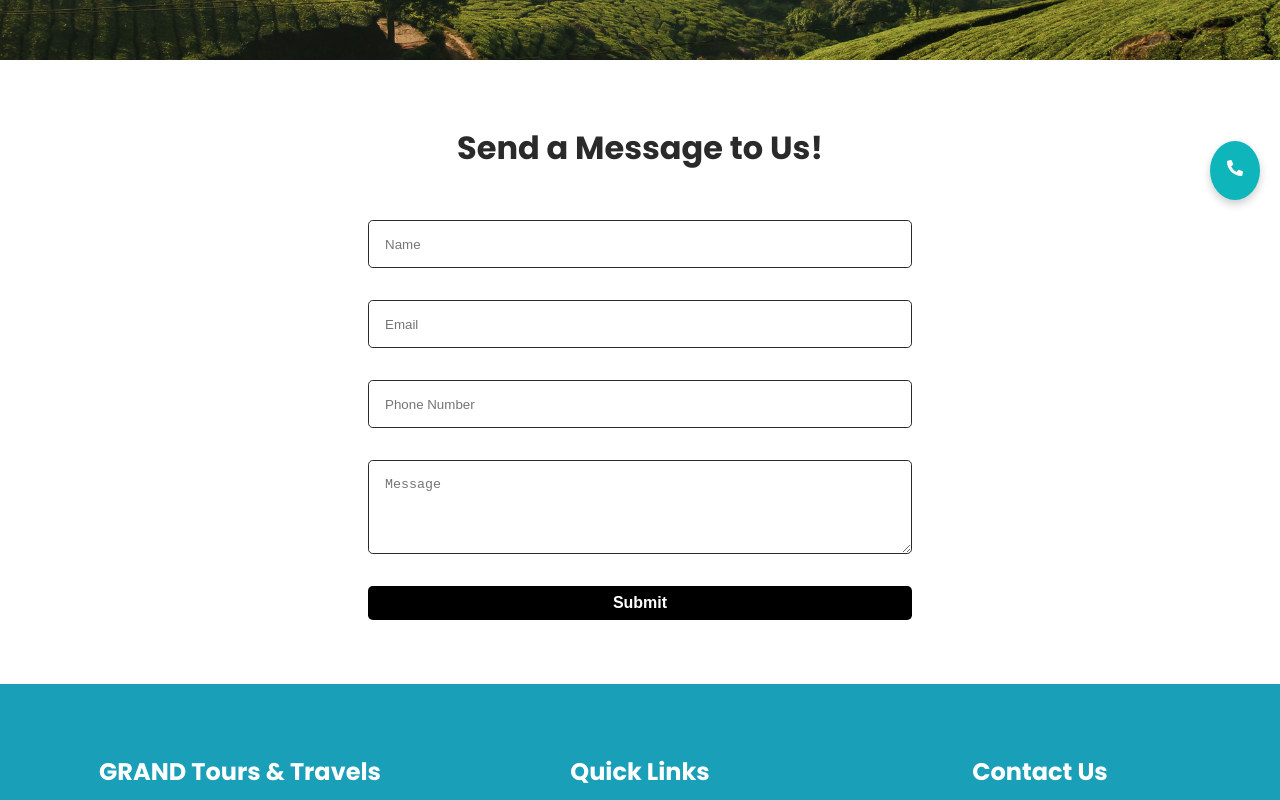
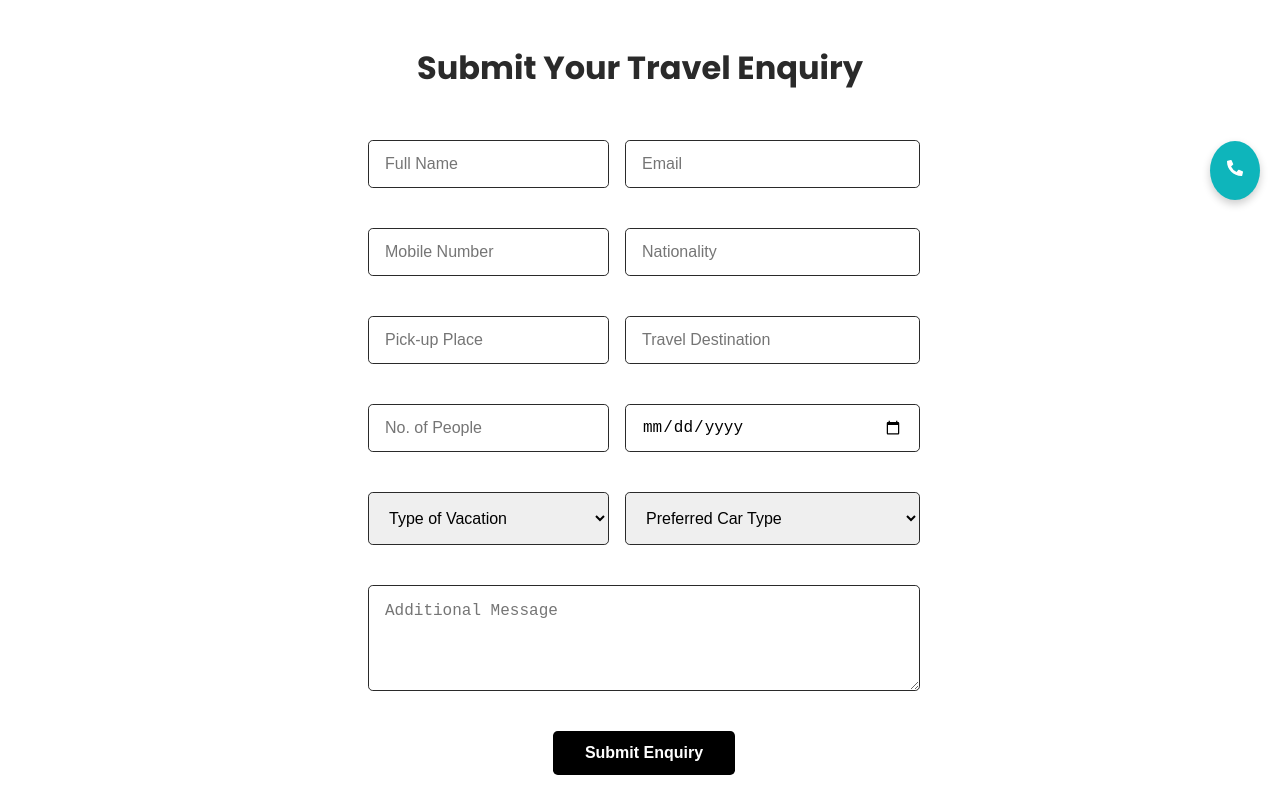
Before and after one commit to amalnisha-developer/grandtravels-frontend, a React (Create React App) app: page /contact in a window 1280 px wide. Shown: the part 580-1380 px from the top of the page. Built offline with nearby package versions, Linux system fonts and the light colour scheme.

Commit message:
first commit

```diff
--- a/src/App.css
+++ b/src/App.css
@@ -6,6 +6,12 @@
 
 }
 
+html, body {
+  height: auto;
+  overflow-y: auto;
+}
+
+
 .App {
   font-family: "Poppins", sans-serif;
   text-align: center;
--- a/src/components/AboutUsStyles.css
+++ b/src/components/AboutUsStyles.css
@@ -1,13 +1,15 @@
+@import url('https://fonts.googleapis.com/css2?family=Poppins:ital,wght@0,100;0,200;0,300;0,400;0,500;0,600;0,700;0,800;0,900;1,100;1,200;1,300;1,400;1,500;1,600;1,700;1,800;1,900&display=swap');
+
 .about-container {
   margin: 4rem 6rem;
   text-align: start;
-  font-family: 'Segoe UI', sans-serif;
+  font-family: "Poppins", sans-serif;
   color: #333;
 }
 
 .about-container h1,
 .about-container h2 {
-  color: #1d3557;
+  color: black;
   margin-bottom: 10px;
 }
 
--- a/src/components/ContactFormStyle.css
+++ b/src/components/ContactFormStyle.css
@@ -27,6 +27,20 @@
     border: 1px solid #2a2a2a;
 
 }
+.button-wrapper {
+  display: flex;
+  justify-content: center;
+}
+
+.button-wrapper button {
+  background-color: black;
+  color: white;
+  padding: 0.8rem 2rem;
+  border: none;
+  border-radius: 0.3rem;
+  cursor: pointer;
+  transition: background 0.3s ease;
+}
 
 .form-container button{
     color: white;
@@ -39,6 +53,16 @@
     background-color: rgb(24, 23, 23);
 
 }
+.form-container input,
+.form-container select,
+.form-container textarea {
+  margin-bottom: 1.5rem;
+  padding: 1rem;
+  border-radius: 0.3rem;
+  border: 1px solid #2a2a2a;
+  font-size: 1rem;
+}
+
 
 @media screen and (max-width:850px) {
     .form-container {
@@ -52,3 +76,27 @@
 
 
 }
+.form-container form {
+  display: grid;
+  grid-template-columns: 1fr 1fr;
+  gap: 1rem;
+  width: 50%;
+  margin: auto;
+  max-height: 100vh;
+  overflow-y: visible;
+}
+
+/* Make some fields full width */
+.form-container .full-width {
+  grid-column: 1 / -1;
+}
+
+/* Responsive: switch to single column and scroll on small screens */
+@media screen and (max-width: 850px) {
+  .form-container form {
+    grid-template-columns: 1fr;
+    width: 100%;
+    overflow-y: auto;
+    padding-right: 0.5rem;
+  }
+}
--- a/src/components/Contactform.js
+++ b/src/components/Contactform.js
@@ -6,7 +6,14 @@
     name: '',
     email: '',
     phone: '',
-        message: ''
+    nationality: '',
+    pickupPlace: '',
+    destination: '',
+    people: '',
+    travelDate: '',
+    vacationType: '',
+    carType: '',
+    message: '',
   });
 
   const handleChange = (e) => {
@@ -16,62 +23,73 @@
   const handleSubmit = async (e) => {
     e.preventDefault();
     try {
-            const response = await fetch('https://grandtoursandtravelsbackend.onrender.com/send-email', {
+      const res = await fetch('https://grandtoursandtravelsbackend.onrender.com/send-email', {
         method: 'POST',
-                headers: {
-                    'Content-Type': 'application/json'
-                },
-                body: JSON.stringify(formData)
+        headers: { 'Content-Type': 'application/json' },
+        body: JSON.stringify(formData),
       });
-            if (response.ok) {
-                alert('Message sent successfully!');
-                setFormData({ name: '', email: '', phone: '', message: '' });
+
+      if (res.ok) {
+        alert('Travel enquiry submitted!');
+        setFormData({
+          name: '',
+          email: '',
+          phone: '',
+          nationality: '',
+          pickupPlace: '',
+          destination: '',
+          people: '',
+          travelDate: '',
+          vacationType: '',
+          carType: '',
+          message: '',
+        });
       } else {
-                alert('Failed to send message');
+        alert('Failed to submit enquiry');
       }
     } catch (error) {
       console.error('Error:', error);
-            alert('An error occurred while sending the message');
+      alert('An error occurred while submitting the enquiry');
     }
   };
 
   return (
-        <div className='form-container'>
-            <h1>Send a Message to Us!</h1>
+    <div className="form-container">
+      <h1>Submit Your Travel Enquiry</h1>
       <form onSubmit={handleSubmit}>
-                <input
-                    placeholder='Name'
-                    type="text"
-                    name="name"
-                    value={formData.name}
-                    onChange={handleChange}
-                    required
-                />
-                <input
-                    placeholder='Email'
-                    type="email"
-                    name="email"
-                    value={formData.email}
-                    onChange={handleChange}
-                    required
-                />
-                <input
-                    placeholder='Phone Number'
-                    type="tel"
-                    name="phone"
-                    value={formData.phone}
-                    onChange={handleChange}
-                    required
-                />
-                <textarea
-                    placeholder='Message'
-                    rows='4'
-                    name="message"
-                    value={formData.message}
-                    onChange={handleChange}
-                    required
-                />
-                <button type="submit">Submit</button>
+        <input name="name" placeholder="Full Name" value={formData.name} onChange={handleChange} required />
+        <input name="email" type="email" placeholder="Email" value={formData.email} onChange={handleChange} required />
+        <input name="phone" type="tel" placeholder="Mobile Number" value={formData.phone} onChange={handleChange} required />
+        <input name="nationality" placeholder="Nationality" value={formData.nationality} onChange={handleChange} required />
+        <input name="pickupPlace" placeholder="Pick-up Place" value={formData.pickupPlace} onChange={handleChange} required />
+        <input name="destination" placeholder="Travel Destination" value={formData.destination} onChange={handleChange} required />
+        <input name="people" type="number" placeholder="No. of People" value={formData.people} onChange={handleChange} required />
+        <input name="travelDate" type="date" value={formData.travelDate} onChange={handleChange} required />
+
+        <select name="vacationType" value={formData.vacationType} onChange={handleChange} required>
+          <option value="">Type of Vacation</option>
+          <option value="Solo Trip">Solo Trip</option>
+          <option value="Group Tour">Group Tour</option>
+          <option value="Family Tour">Family Tour</option>
+          <option value="Honeymoon Tour">Honeymoon Tour</option>
+          <option value="Student Edutours">Student Edutours</option>
+        </select>
+
+        <select name="carType" value={formData.carType} onChange={handleChange} required>
+          <option value="">Preferred Car Type</option>
+          <option value="Hatchback">Hatchback (WagonR, Bolt, Indica)</option>
+          <option value="Sedan">Sedan (Dzire, Etios, Zest)</option>
+          <option value="SUV">SUV (Xylo, Tavera)</option>
+          <option value="Toyota Innova">Toyota Innova</option>
+          <option value="Innova Crysta">Innova Crysta</option>
+          <option value="Tempo Traveller">Tempo Traveller</option>
+        </select>
+
+        <textarea name="message" className='full-width' placeholder="Additional Message" rows="4" value={formData.message} onChange={handleChange} c />
+
+        <div className="button-wrapper full-width">
+          <button type="submit">Submit Enquiry</button>
+        </div>
       </form>
     </div>
   );
--- a/src/components/CustomerReviewStyles.css
+++ b/src/components/CustomerReviewStyles.css
@@ -1,33 +1,29 @@
 .customer-review-container {
   max-width: 1000px;
-    margin: 0 auto;
-    padding: 20px;
+  margin: 4rem auto;
+  padding: 40px;
   font-family: 'Roboto', sans-serif;
   text-align: center;
 }
 
-.customer-review-container h2{
-    font-size: 2rem;
+.customer-review-container h2 {
+  font-size: 3rem;
   color: #2a2a2a;
-
-
+  margin-bottom: 2rem;
+  padding: 30px;
 }
 
 .customer-review {
-    margin-top: 30px;
   position: relative;
-    height: 250px;
+  height: 270px;
   overflow: hidden;
 }
 
 .review {
   position: absolute;
-    top: 0;
-    left: 0;
+  opacity: 0;
+  transition: opacity 1s ease;
   width: 100%;
-    height: 100%;
-    opacity: 0;
-    transition: opacity 0.5s ease;
 }
 
 .review.active {
@@ -36,7 +32,7 @@
 
 .review-content {
   padding: 20px;
-    background-color: #f0f0f0;
+  background-color: #f8f8f8;
   border-radius: 8px;
   box-shadow: 0 4px 8px rgba(0, 0, 0, 0.1);
 }
@@ -44,12 +40,12 @@
 .review-header {
   display: flex;
   justify-content: space-between;
-    align-items: center;
   margin-bottom: 10px;
 }
 
 .review-name {
   font-weight: bold;
+  color: #333;
 }
 
 .review-trip {
@@ -62,12 +58,64 @@
 }
 
 .review-stars span {
-    font-size: 1.5em;
-    color: #ffc107; /* Star color */
+  color: #ffc107;
+  font-size: 1.3rem;
 }
 
 .review-text {
+  color: #444;
   line-height: 1.6;
-    color: #333;
-    margin-bottom: 0;
 }
+
+/* Google Review Button */
+.google-review-button {
+   position: relative;
+   bottom: 50px;
+  /* margin-top: 30px; */
+  display: flex;
+  flex-direction: column;
+  align-items: center;
+}
+
+/* Enlarged Google Logo */
+.google-logo {
+  width: 300px;
+  height: 200px;
+  margin-bottom: 15px;
+}
+
+.google-review-button a {
+  background-color: #4285f4;
+  color: white;
+  padding: 10px 25px;
+  border-radius: 6px;
+  text-decoration: none;
+  font-weight: bold;
+  transition: background 0.3s ease;
+}
+
+.google-review-button a:hover {
+  background-color: #3367d6;
+}
+
+/* Responsive adjustments */
+@media screen and (max-width: 600px) {
+  .customer-review-container {
+    padding: 20px;
+  }
+
+  .customer-review-container h2 {
+    font-size: 1.75rem;
+  }
+
+  .google-logo {
+    width: 50px;
+    height: 50px;
+    margin-bottom: 10px;
+  }
+
+  .google-review-button a {
+    padding: 8px 20px;
+    font-size: 0.9rem;
+  }
+}
--- a/src/components/Navbarstyles.css
+++ b/src/components/Navbarstyles.css
@@ -10,6 +10,7 @@
   height: 80px;
   margin: 0;
   position: sticky;
+  position: fixed;
   top: 0; /* This makes the navbar sticky */
   z-index: 100;
   transition: background-color 0.3s ease, padding 0.3s ease;
--- a/src/components/Tariff.css
+++ b/src/components/Tariff.css
@@ -68,7 +68,7 @@
 .book-now-btn {
   margin-top: 15px;
   padding: 10px 20px;
-  background-color: green;
+  background-color: #0094AE;
   color: white;
   border: none;
   border-radius: 6px;
```
Also changed, not shown: src/components/CustomerReviewComponent.js (+51 -34 lines), src/assets/review.png (added). Lines whose indentation alone changed are shown as unchanged.
